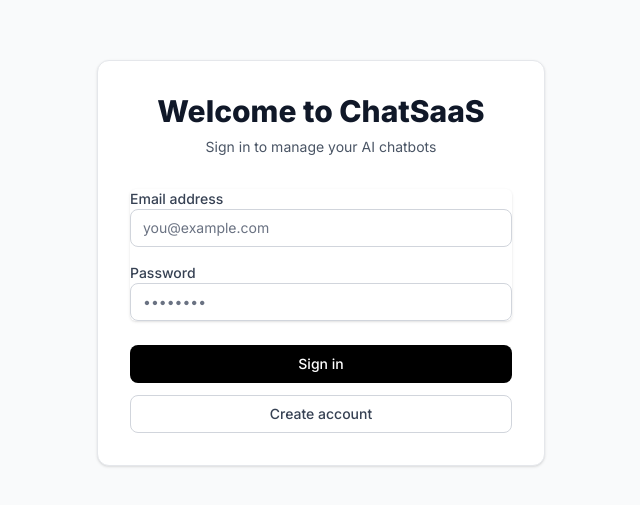
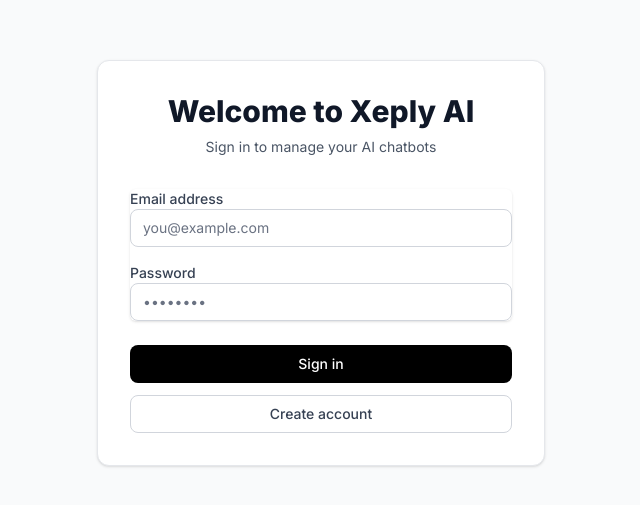
Before and after one commit to u5ean/website-chatbot-integration, a Next.js app: page /login in a window 1280 px wide. Shown: the part 137-642 px from the top of the page, without its empty margins (319-959 px from the left). Built offline with nearby package versions, Linux system fonts and the light colour scheme; no server answers.

Commit message:
changes for name.

```diff
--- a/src/app/dashboard/layout.tsx
+++ b/src/app/dashboard/layout.tsx
@@ -20,7 +20,7 @@
       <aside className="w-48 bg-white border-r border-gray-200">
         <div className="p-6">
           <Link href="/dashboard" className="text-xl font-bold">
-            ChatSaaS AI
+            Xeply AI
           </Link>
         </div>
         <nav className="px-4 space-y-2">
--- a/src/app/login/page.tsx
+++ b/src/app/login/page.tsx
@@ -60,7 +60,7 @@
       <div className="max-w-md w-full space-y-8 bg-white p-8 rounded-xl shadow-sm border border-gray-200">
         <div>
           <h2 className="text-center text-3xl font-extrabold text-gray-900">
-            Welcome to ChatSaaS
+            Welcome to Xeply AI
           </h2>
           <p className="mt-2 text-center text-sm text-gray-600">
             Sign in to manage your AI chatbots
```
